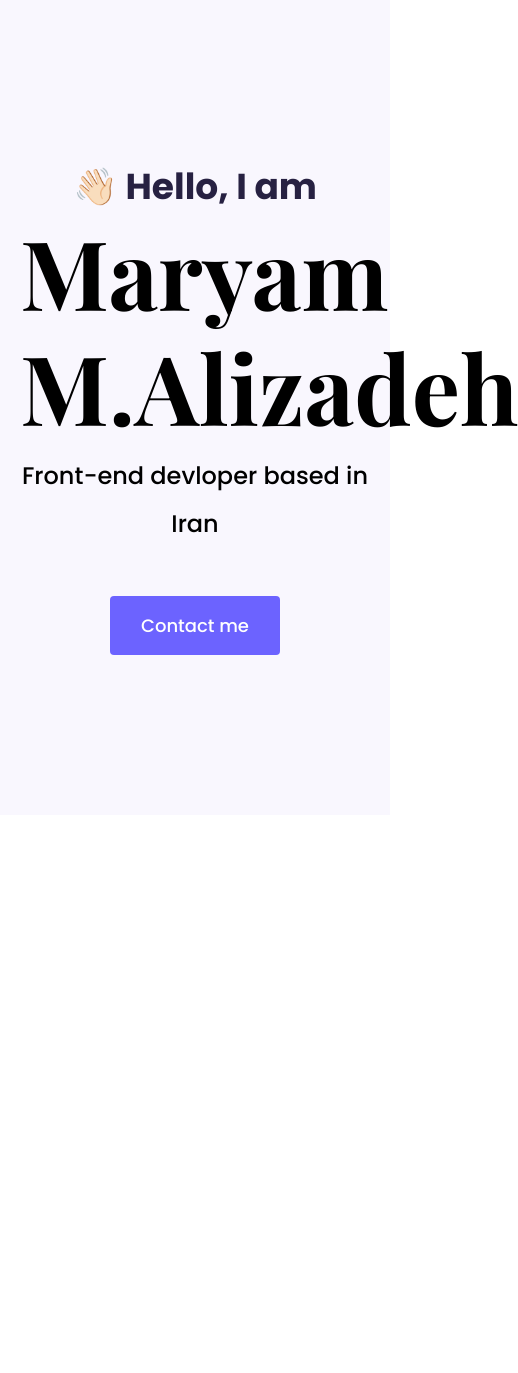
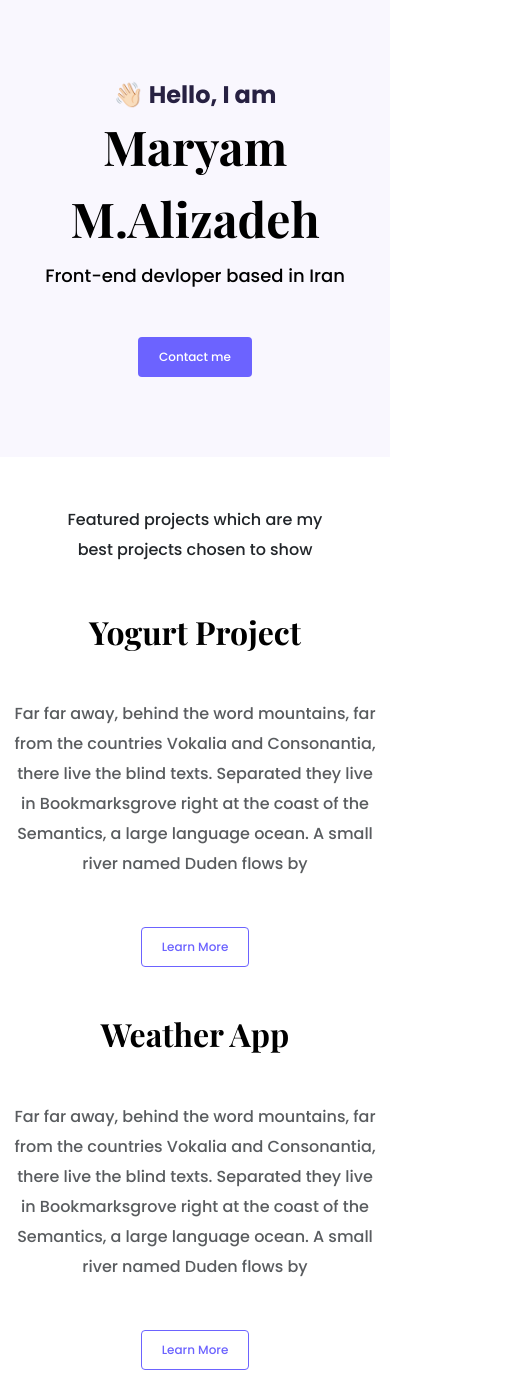
Before and after one commit to maryamalizadeh91/portfolio-project, a plain HTML site: page index.html in a window 390 px wide. Shown: the top 1373 px of the page, 518 px wide, since content can reach past the window. Before the commit the page ends 844 px from the top, so only its background shows below. Drawn offline with nearby package versions, Linux system fonts and the light colour scheme; a web font is replaced by a local one.

Commit message:
Integrated Homepage Content Design

```diff
--- a/index.html
+++ b/index.html
@@ -31,5 +31,74 @@
       <h2 class="mb-5">Front-end devloper based in Iran</h2>
       <div><a href="#" class="btn btn-branding">Contact me</a></div>
     </div>
+
+    <p class="text-center m-5">
+      Featured projects which are my best projects chosen to show
+    </p>
+
+    <div class="container">
+      <div class="row mb-5">
+        <div class="col d-none d-lg-block">
+          <img
+            src="/images/yogurt.png"
+            alt="Yogurt Project"
+            class="img-fluid" />
+        </div>
+        <div class="col">
+          <div class="project-description">
+            <h2 class="mb-5">Yogurt Project</h2>
+            <p class="mb-5 text-muted">
+              Far far away, behind the word mountains, far from the countries
+              Vokalia and Consonantia, there live the blind texts. Separated
+              they live in Bookmarksgrove right at the coast of the Semantics, a
+              large language ocean. A small river named Duden flows by
+            </p>
+            <a href="#" class="btn btn-branding-outline">Learn More</a>
+          </div>
+        </div>
+      </div>
+
+      <div class="row mb-5">
+        <div class="col">
+          <div class="project-description">
+            <h2 class="mb-5">Weather App</h2>
+            <p class="mb-5 text-muted">
+              Far far away, behind the word mountains, far from the countries
+              Vokalia and Consonantia, there live the blind texts. Separated
+              they live in Bookmarksgrove right at the coast of the Semantics, a
+              large language ocean. A small river named Duden flows by
+            </p>
+            <a href="#" class="btn btn-branding-outline">Learn More</a>
+          </div>
+        </div>
+        <div class="col d-none d-lg-block">
+          <img
+            src="/images/weather.png"
+            alt="Yogurt Project"
+            class="img-fluid" />
+        </div>
+      </div>
+
+      <div class="row mb-5">
+        <div class="col d-none d-lg-block">
+          <img
+            src="/images/dictionary.png"
+            alt="Yogurt Project"
+            class="img-fluid" />
+        </div>
+        <div class="col">
+          <div class="project-description">
+            <h2 class="mb-5">Dictionary App</h2>
+            <p class="mb-5 text-muted">
+              Far far away, behind the word mountains, far from the countries
+              Vokalia and Consonantia, there live the blind texts. Separated
+              they live in Bookmarksgrove right at the coast of the Semantics, a
+              large language ocean. A small river named Duden flows by
+            </p>
+            <a href="#" class="btn btn-branding-outline">Learn More</a>
+          </div>
+        </div>
+      </div>
+    </div>
   </body>
 </html>
--- a/src/style.css
+++ b/src/style.css
@@ -23,10 +23,17 @@ h6 {
 
 h1 {
   font-size: 96px;
+  line-height: 1.5;
+}
+
+h2 {
+  font-size: 64px;
 }
 
 p {
   font-weight: normal;
+  font-size: 16px;
+  line-height: 30px;
 }
 
 .hero {
@@ -46,7 +53,7 @@ p {
   font-family: var(--deafault-font-family);
   font-weight: normal;
   font-size: 24px;
-  line-height: 2;
+  line-height: 1.5;
 }
 
 .btn-branding {
@@ -57,3 +64,44 @@ p {
   line-height: 27px;
   padding: 15px 30px;
 }
+
+.btn-branding-outline {
+  color: var(--branding-color);
+  border: 1px solid var(--branding-color);
+  font-size: 18px;
+  border-radius: 4px;
+  line-height: 27px;
+  padding: 15px 30px;
+}
+
+.project-description {
+  padding: 120px 60px;
+}
+
+@media (max-width: 960px) {
+  .project-description {
+    padding: 0;
+    text-align: center;
+  }
+  h1 {
+    font-size: 48px;
+  }
+  h2 {
+    font-size: 32px;
+  }
+  .hero {
+    padding: 80px 20px;
+  }
+  .hero h2 {
+    font-size: 18px;
+  }
+  .hero p {
+    font-size: 24px;
+  }
+  .btn-branding-outline,
+  .btn-branding {
+    font-size: 12px;
+    padding: 10px 20px;
+    line-height: 18px;
+  }
+}
```
Also changed, not shown: images/dictionary.png (added), images/weather.png (added), images/yogurt.png (added).
